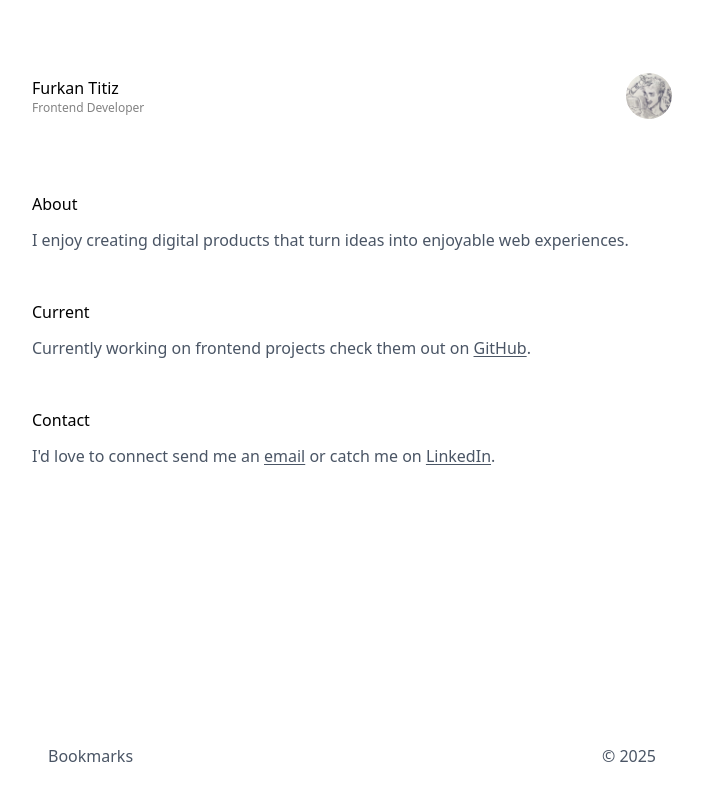
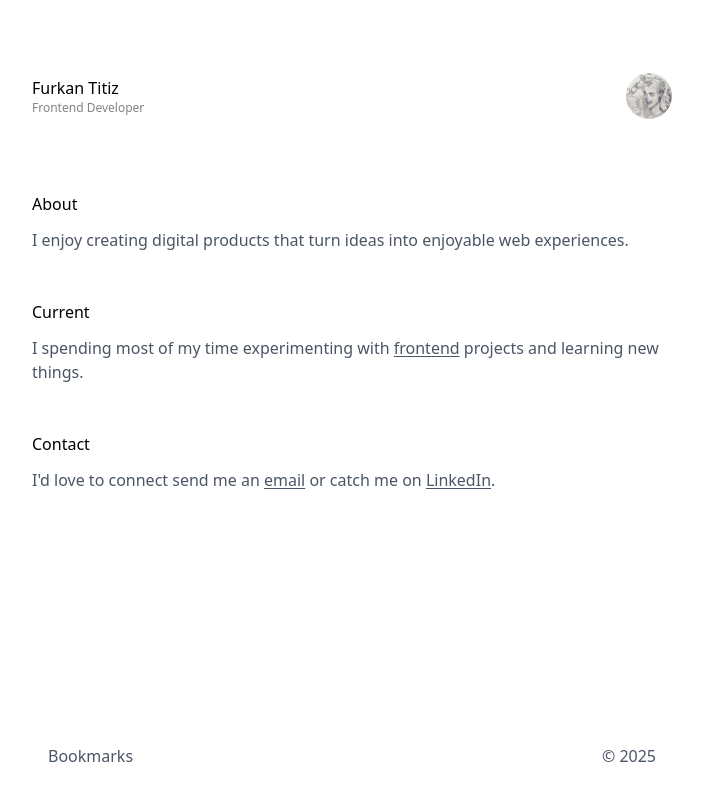
Before and after one commit to qrphy/homepage, a Next.js app: page / in a window 1280 px wide. Shown: the whole page, without its empty margins (288-991 px from the left). Built offline with nearby package versions, Linux system fonts and the light colour scheme.

Commit message:
update ui

```diff
--- a/src/app/page.tsx
+++ b/src/app/page.tsx
@@ -9,16 +9,16 @@ export default function Home() {
       title: "Current",
       content: (
         <>
-          Currently working on frontend projects check them out on{" "}
+          I spending most of my time experimenting with{" "}
           <a
             href="https://github.com/qrphy"
-            className="underline underline-offset-2 hover:text-blue-600 transition-colors duration-200"
             target="_blank"
             rel="noopener noreferrer"
+            className="underline underline-offset-2 hover:text-blue-600 transition-colors duration-200"
           >
-            GitHub
-          </a>
-          .
+            frontend
+          </a>{" "}
+          projects and learning new things.
         </>
       ),
     },
```
